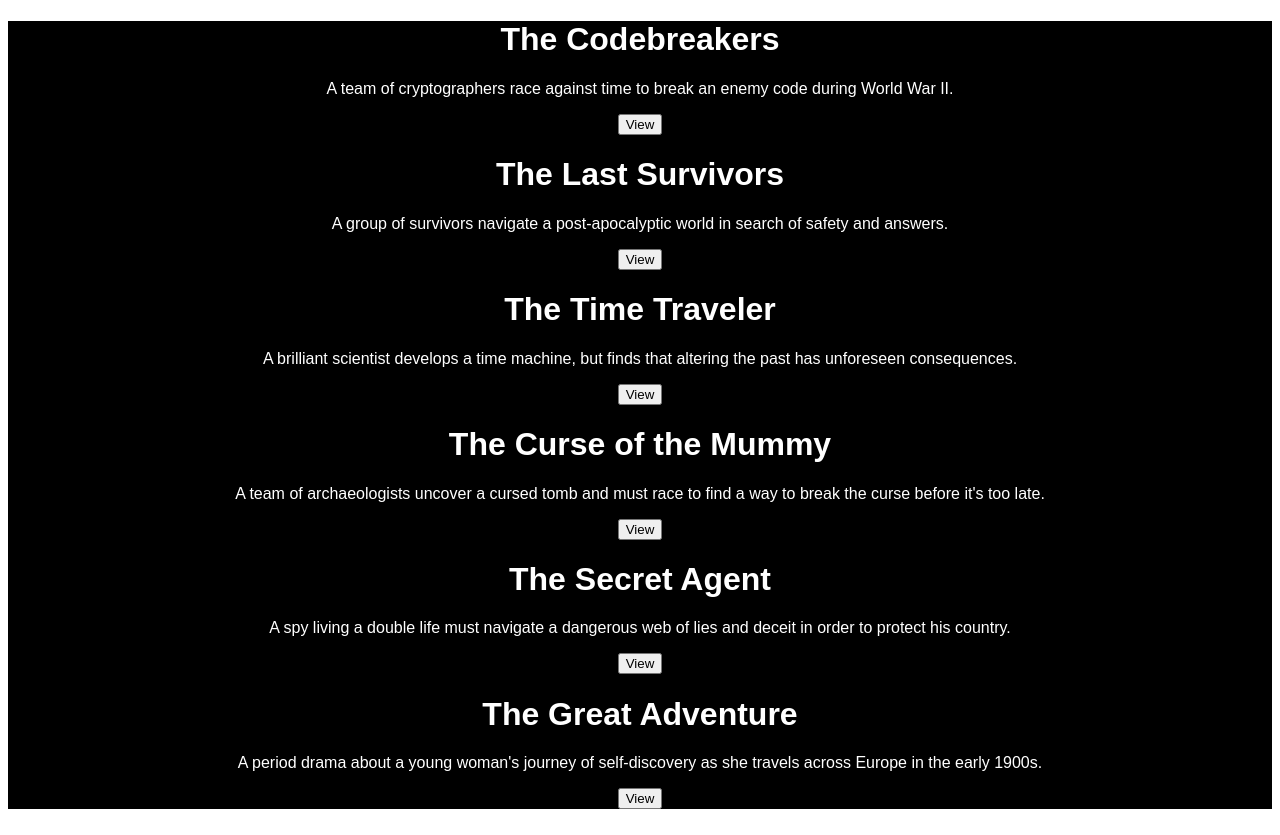
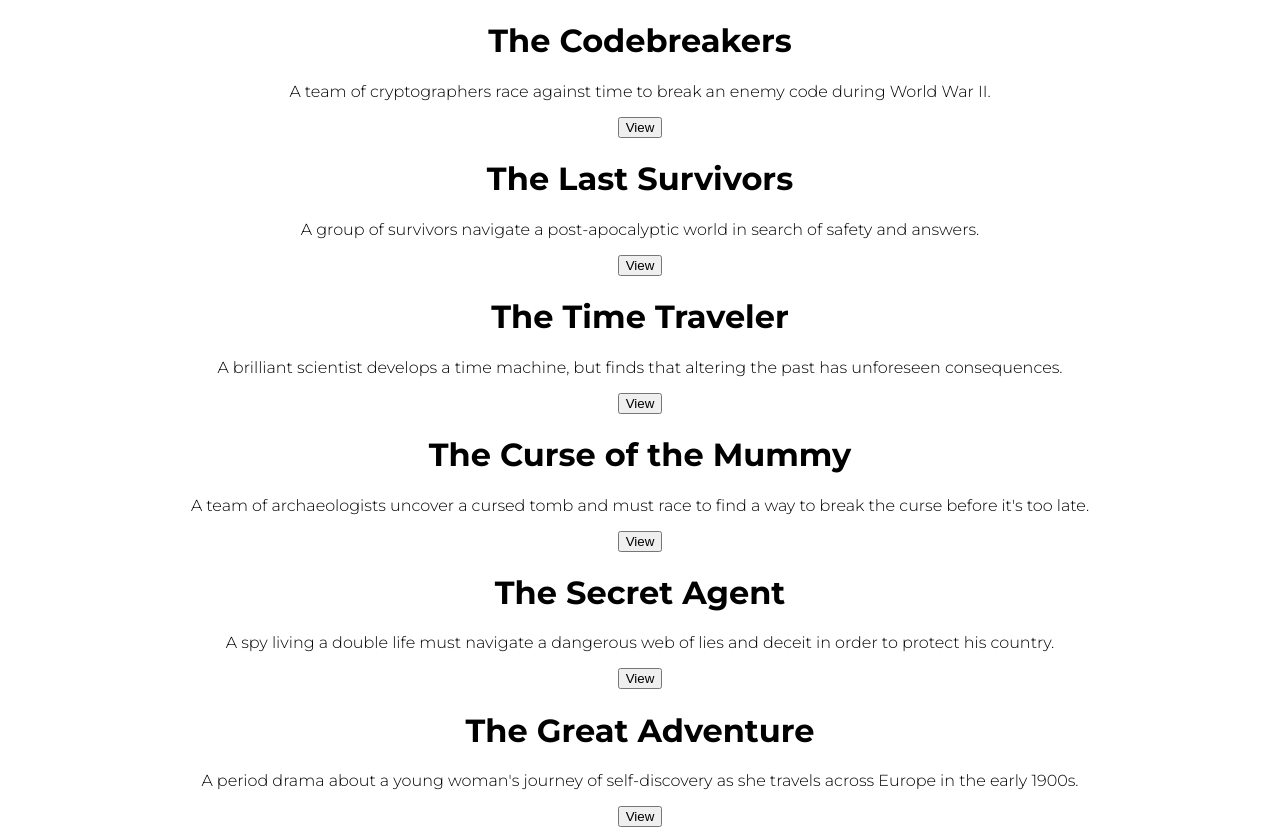
Before and after one commit to RichardBray/react-vite-course, a React (Vite) app: page / in a window 1280 px wide. Built offline with nearby package versions, Linux system fonts and the light colour scheme.

Commit message:
style(index.html): add preconnect links for Google Fonts style(App.jsx): change darkMode variable to false style(App.module.css): add 'Montserrat' font family to body and center text

```diff
--- a/index.html
+++ b/index.html
@@ -4,6 +4,15 @@
     <meta charset="UTF-8" />
     <link rel="icon" type="image/svg+xml" href="/vite.svg" />
     <meta name="viewport" content="width=device-width, initial-scale=1.0" />
+    <link rel="preconnect" href="https://fonts.googleapis.com">
+    <link rel="preconnect" href="https://fonts.gstatic.com" crossorigin>
+    <link rel="preconnect" href="https://fonts.googleapis.com">
+<link rel="preconnect" href="https://fonts.gstatic.com" crossorigin>
+<link rel="preconnect" href="https://fonts.googleapis.com">
+<link rel="preconnect" href="https://fonts.gstatic.com" crossorigin>
+<link rel="preconnect" href="https://fonts.googleapis.com">
+<link rel="preconnect" href="https://fonts.gstatic.com" crossorigin>
+<link href="https://fonts.googleapis.com/css2?family=Montserrat:wght@300;700&display=swap" rel="stylesheet">
     <title>Vite + React</title>
   </head>
   <body>
--- a/src/App.jsx
+++ b/src/App.jsx
@@ -3,7 +3,7 @@
 import styles from './App.module.css'
 
 function App() {
-  const darkMode = true;
+  const darkMode = false;
   const darkModeClass = darkMode
     ? styles['dark-mode']
     : styles['light-mode'];
--- a/src/App.module.css
+++ b/src/App.module.css
@@ -2,6 +2,7 @@
   color: black;
   font-family: sans-serif;
   text-align: center;
+  font-family: 'Montserrat', sans-serif;
 }
 
 .light-mode {
```
